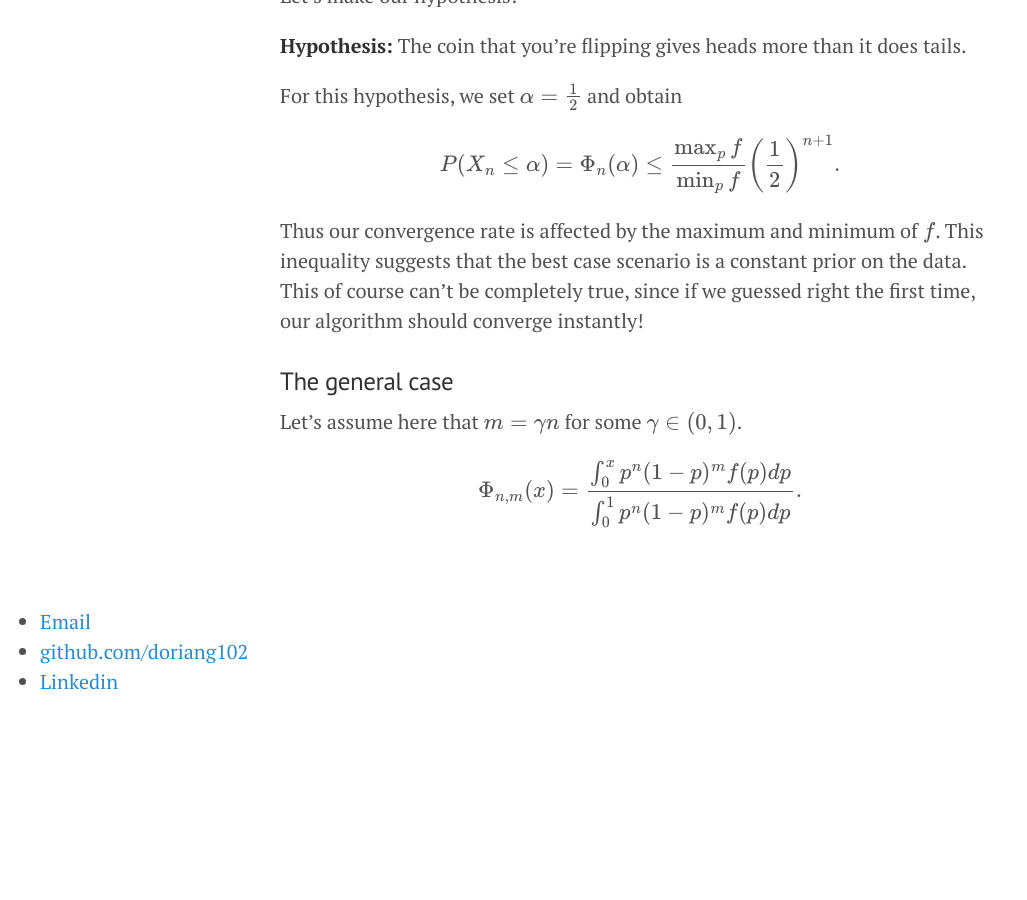
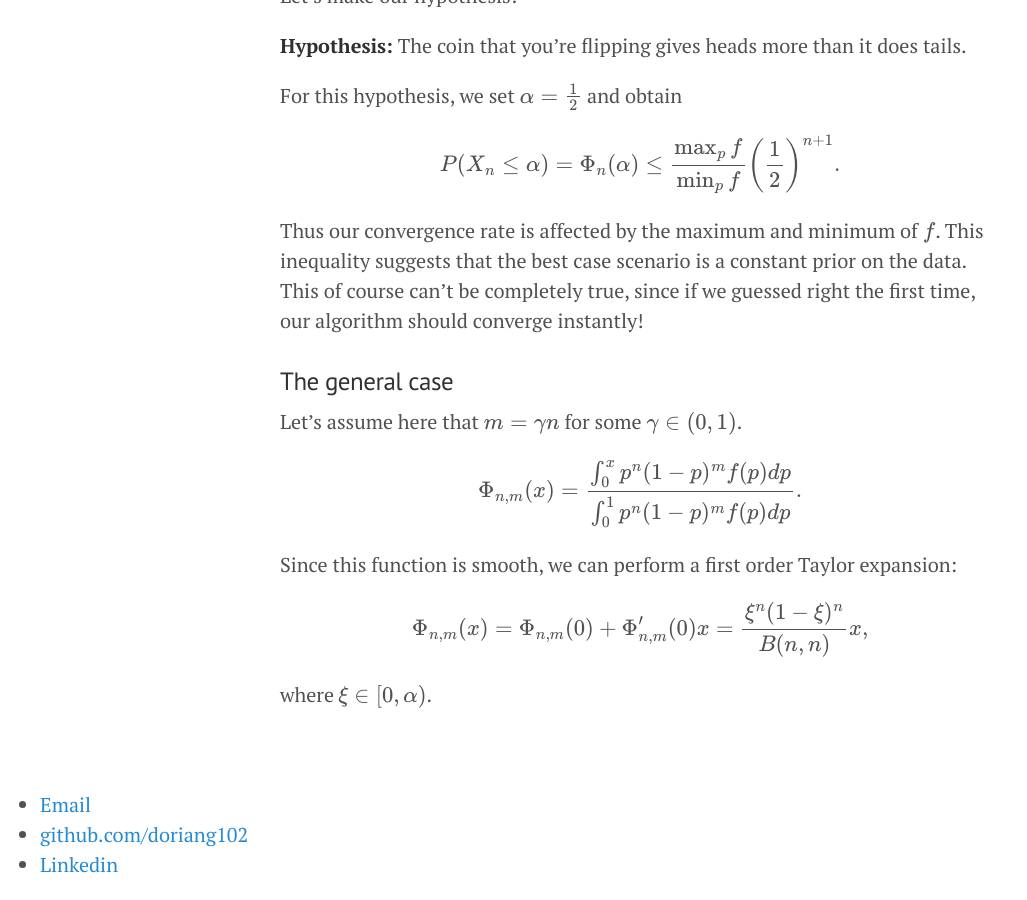
Before and after one commit to doriang102/doriang102.github.io, a Jekyll site: the page built from _posts/2017-06-10-hypothesis-testing-part-2.md, in a window 1280 px wide and 900 px high, scrolled down 1968 px. Shown: the whole window, without its empty margins (0-1027 px from the left). Built offline with Jekyll 4.4.1, drawn with Linux system fonts in a browser that asks for light colours; our own code applies the rules of GitHub Pages for plain Markdown files; formulas are drawn with MathJax 3; before the commit the page ends 2685 px from its top, so only the background shows below that.

Commit message:
Update 2017-06-10-hypothesis-testing-part-2.md

```diff
--- a/_posts/2017-06-10-hypothesis-testing-part-2.md
+++ b/_posts/2017-06-10-hypothesis-testing-part-2.md
@@ -63,3 +63,9 @@ Thus our convergence rate is affected by the maximum and minimum of $$f$$. This
 Let's assume here that $$m = \gamma n$$ for some $$ \gamma \in (0,1)$$.
 
 $$ \Phi_{n,m}(x) = \frac{\int_0^x p^n(1-p)^m f(p) dp }{\int_0^1 p^n (1-p)^mf(p) dp}. $$
+
+Since this function is smooth, we can perform a first order Taylor expansion:
+
+$$ \Phi_{n,m}(x) = \Phi_{n,m}(0) + \Phi_{n,m}'(0)x = \frac{\xi^n (1-\xi)^n}{B(n,n)}x, $$
+
+where $$ \xi \in [0,\alpha)$$.
```
